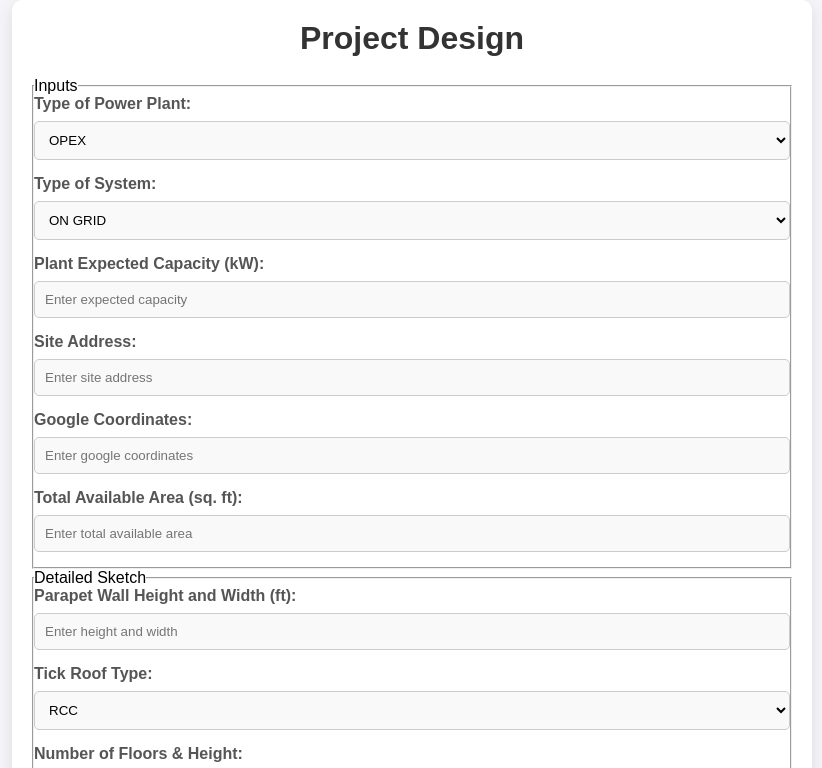
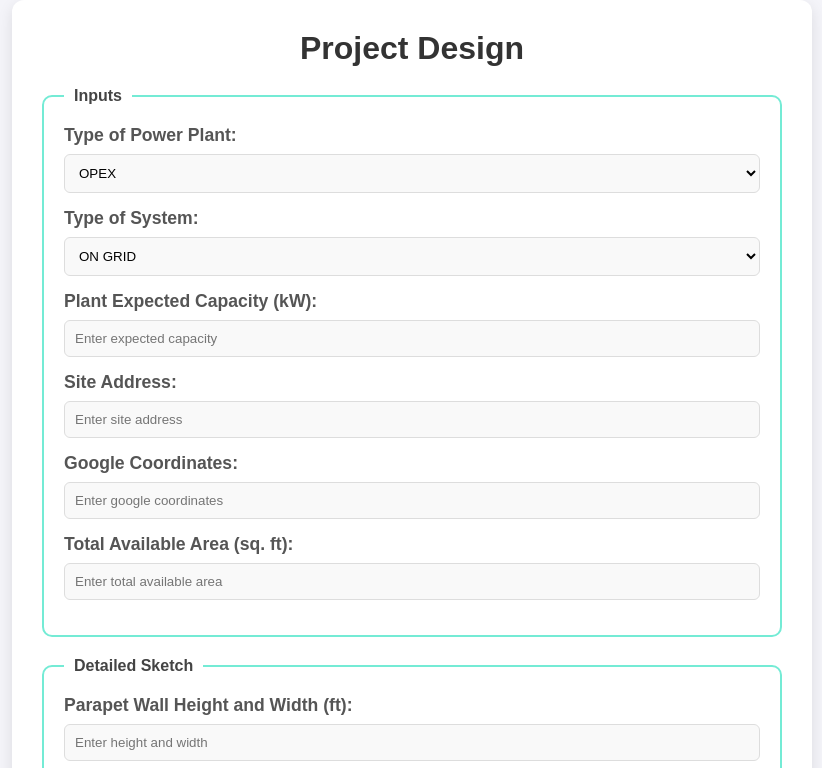
Before and after one commit to raghurajsingh8/newpiousform, a plain HTML site: page index.html in a window 1280 px wide. Shown: the top 768 px of the page, without its empty margins (228-1050 px from the left). Drawn offline with Linux system fonts and the light colour scheme.

Commit message:
Update style.css

```diff
--- a/style.css
+++ b/style.css
@@ -4,7 +4,158 @@
     padding: 0;
 }
 
+body {/* Reset some default styles */
+* {
+    margin: 0;
+    padding: 0;
+    box-sizing: border-box;
+}
+
 body {
+    font-family: 'Arial', sans-serif;
+    background: linear-gradient(135deg, #74ebd5 0%, #ACB6E5 100%);
+    display: flex;
+    justify-content: center;
+    align-items: center;
+    height: 100vh;
+    padding: 20px;
+    color: #333;
+}
+
+.container {
+    background-color: #fff;
+    padding: 30px;
+    border-radius: 12px;
+    box-shadow: 0 5px 15px rgba(0, 0, 0, 0.1);
+    max-width: 800px;
+    width: 100%;
+    animation: fadeIn 1s ease-in-out;
+}
+
+h1 {
+    text-align: center;
+    color: #333;
+    font-size: 2rem;
+    margin-bottom: 20px;
+}
+
+form {
+    display: flex;
+    flex-direction: column;
+}
+
+fieldset {
+    border: 2px solid #74ebd5;
+    padding: 20px;
+    margin-bottom: 20px;
+    border-radius: 10px;
+    animation: slideIn 0.8s ease-out;
+}
+
+legend {
+    font-weight: bold;
+    padding: 0 10px;
+    color: #444;
+}
+
+label {
+    font-size: 1.1rem;
+    margin-bottom: 8px;
+    display: block;
+    color: #555;
+}
+
+input[type="text"],
+input[type="email"],
+input[type="date"],
+select {
+    width: 100%;
+    padding: 10px;
+    margin-bottom: 15px;
+    border: 1px solid #ddd;
+    border-radius: 6px;
+    transition: all 0.3s ease;
+}
+
+input[type="text"]:focus,
+input[type="email"]:focus,
+input[type="date"]:focus,
+select:focus {
+    border-color: #74ebd5;
+    box-shadow: 0 0 5px rgba(116, 235, 213, 0.5);
+    outline: none;
+}
+
+input[type="checkbox"] {
+    margin-right: 10px;
+}
+
+button[type="submit"] {
+    background-color: #74ebd5;
+    color: #fff;
+    padding: 12px 20px;
+    border: none;
+    border-radius: 6px;
+    font-size: 1.1rem;
+    cursor: pointer;
+    transition: background-color 0.3s ease;
+}
+
+button[type="submit"]:hover {
+    background-color: #5bc0be;
+}
+
+input[type="text"],
+input[type="email"],
+input[type="date"],
+select {
+    transition: transform 0.3s ease;
+}
+
+input:hover,
+select:hover {
+    transform: scale(1.03);
+}
+
+/* Animation for fade-in effect */
+@keyframes fadeIn {
+    0% {
+        opacity: 0;
+        transform: translateY(-20px);
+    }
+    100% {
+        opacity: 1;
+        transform: translateY(0);
+    }
+}
+
+/* Animation for sliding in fields */
+@keyframes slideIn {
+    0% {
+        opacity: 0;
+        transform: translateX(-30px);
+    }
+    100% {
+        opacity: 1;
+        transform: translateX(0);
+    }
+}
+
+input[type="checkbox"] + label {
+    cursor: pointer;
+}
+
+/* Responsive design */
+@media (max-width: 768px) {
+    .container {
+        padding: 20px;
+    }
+    h1 {
+        font-size: 1.5rem;
+    }
+}
+
+
     font-family: 'Arial', sans-serif;
     background: #f4f4f9;
     display: flex;
```
